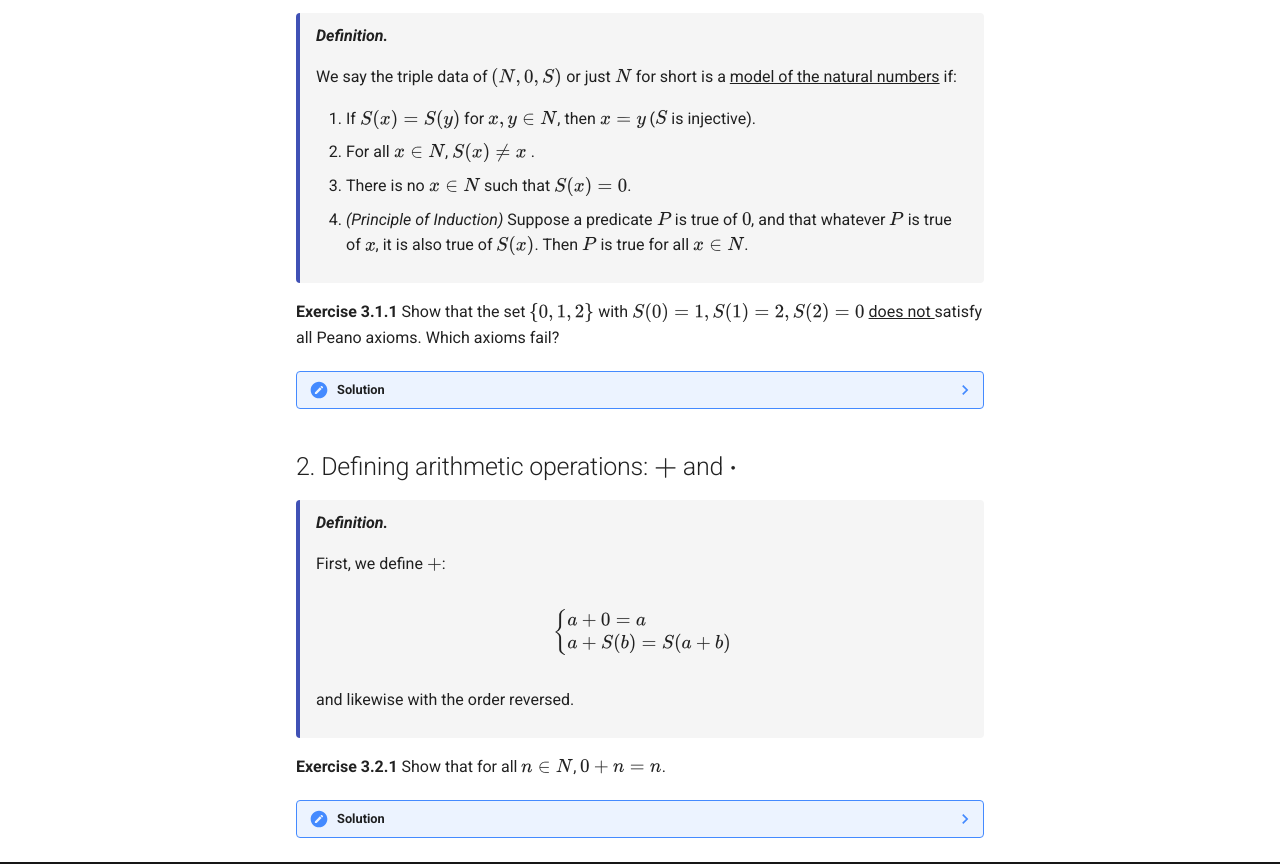
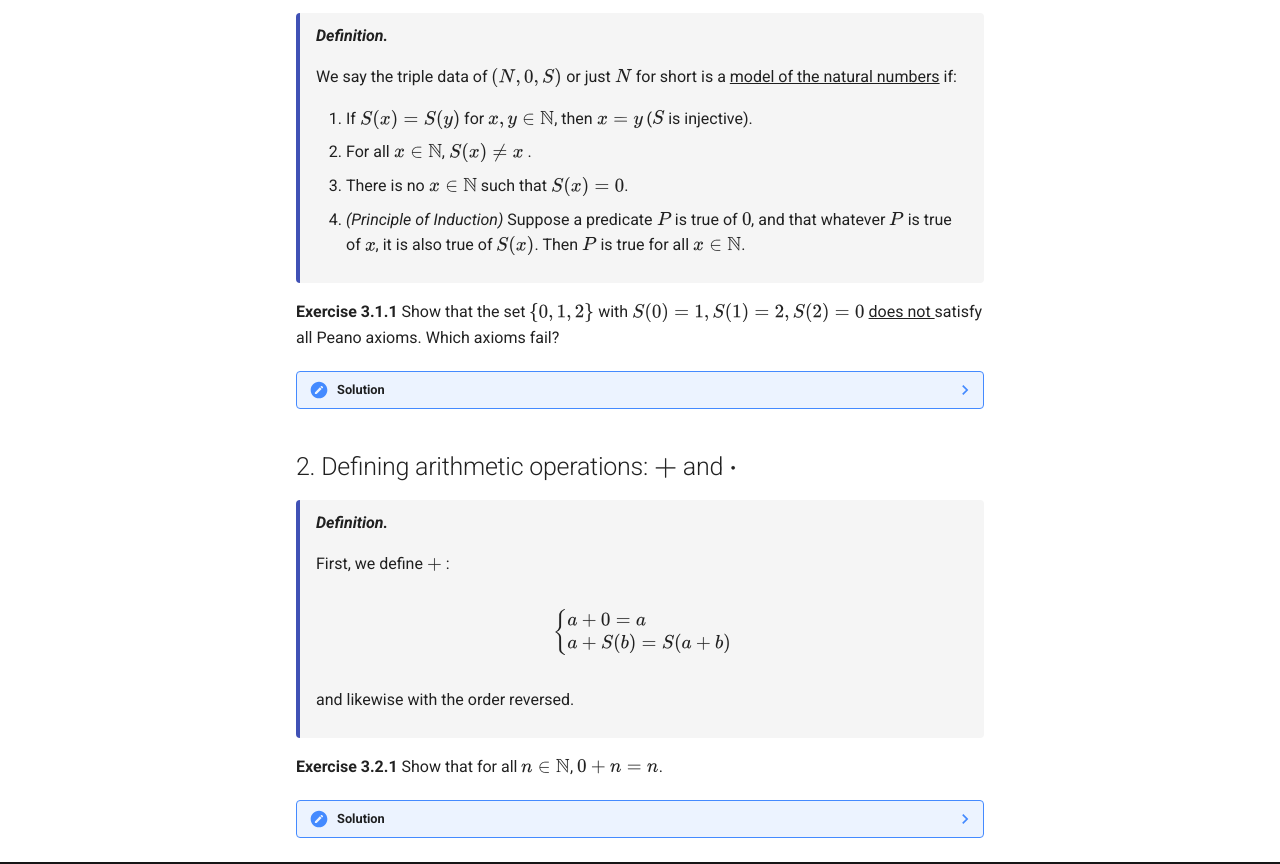
Before and after one commit to wongwinglaam69-cell/math-notes, an MkDocs documentation site: the page built from docs/MATH1090/chapter3.md, in a window 1280 px wide and 1232 px high. Shown: the part 306-1170 px from the top of the window. Built offline with MkDocs 1.6.1 and Material for MkDocs 9.7.7, drawn with Linux system fonts in a browser that asks for light colours; comment, search, counter and statistics services are not loaded.

Commit message:
edit natural number symbol

```diff
--- a/docs/MATH1090/chapter3.md
+++ b/docs/MATH1090/chapter3.md
@@ -12,10 +12,10 @@ tags:
 <div class="definition" markdown>
  We say the triple data of $(N, 0, S)$ or just $N$ for short is a <u>model of the natural numbers</u> if:
 
-1. If $S(x)=S(y)$ for $x,y\in N$, then $x=y$ ($S$ is injective).
-2. For all $x \in N$, $S(x)\neq x$ .
-3. There is no $x\in N$ such that $S(x)=0$.
-4. <i>(Principle of Induction)</i> Suppose a predicate $P$ is true of $0$, and that whatever $P$ is true of $x$, it is also true of $S(x)$. Then $P$ is true for all $x\in N$.
+1. If $S(x)=S(y)$ for $x,y\in \mathbb{N}$, then $x=y$ ($S$ is injective).
+2. For all $x \in \mathbb{N}$, $S(x)\neq x$ .
+3. There is no $x\in \mathbb{N}$ such that $S(x)=0$.
+4. <i>(Principle of Induction)</i> Suppose a predicate $P$ is true of $0$, and that whatever $P$ is true of $x$, it is also true of $S(x)$. Then $P$ is true for all $x\in \mathbb{N}$.
 </div>
 
 **Exercise 3.1.1** Show that the set $\{0,1,2\}$ with $S(0)=1, S(1)=2, S(2)=0$ <u>does not </u> satisfy all Peano axioms. Which axioms fail?
@@ -24,7 +24,7 @@ tags:
 
 ## 2. Defining arithmetic operations: $+$ and $\cdot$
 <div class="definition" markdown>
-First, we define $+$:
+First, we define $+$ :
 
 $$
 \begin{cases}
@@ -36,7 +36,7 @@ $$
 and likewise with the order reversed.
 </div>
 
-**Exercise 3.2.1** Show that for all $n\in N$, $0+n=n$.
+**Exercise 3.2.1** Show that for all $n\in \mathbb{N}$, $0+n=n$.
 ??? note "Solution"
     We shall prove this by induction.
 
@@ -57,4 +57,4 @@ and likewise with the order reversed.
 
     Therefore $P$ is also true of $S(x)$.
 
-    By the principle of induction, $P$ is true of all $n\in N$.
+    By the principle of induction, $P$ is true of all $n\in \mathbb{N}$.
```
